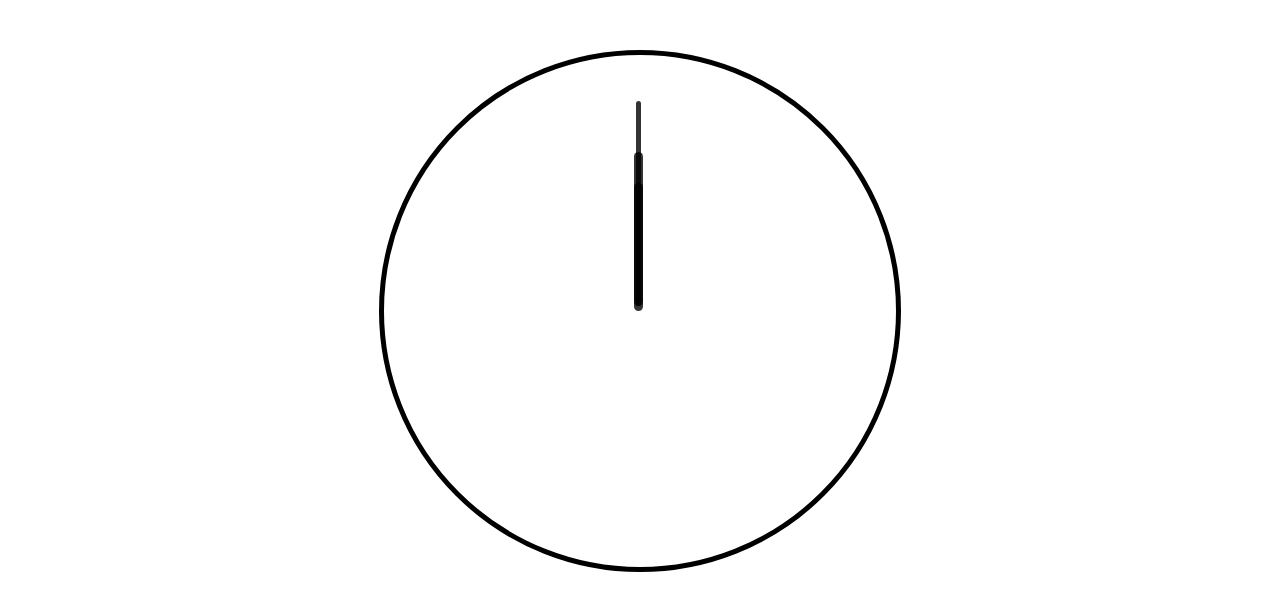
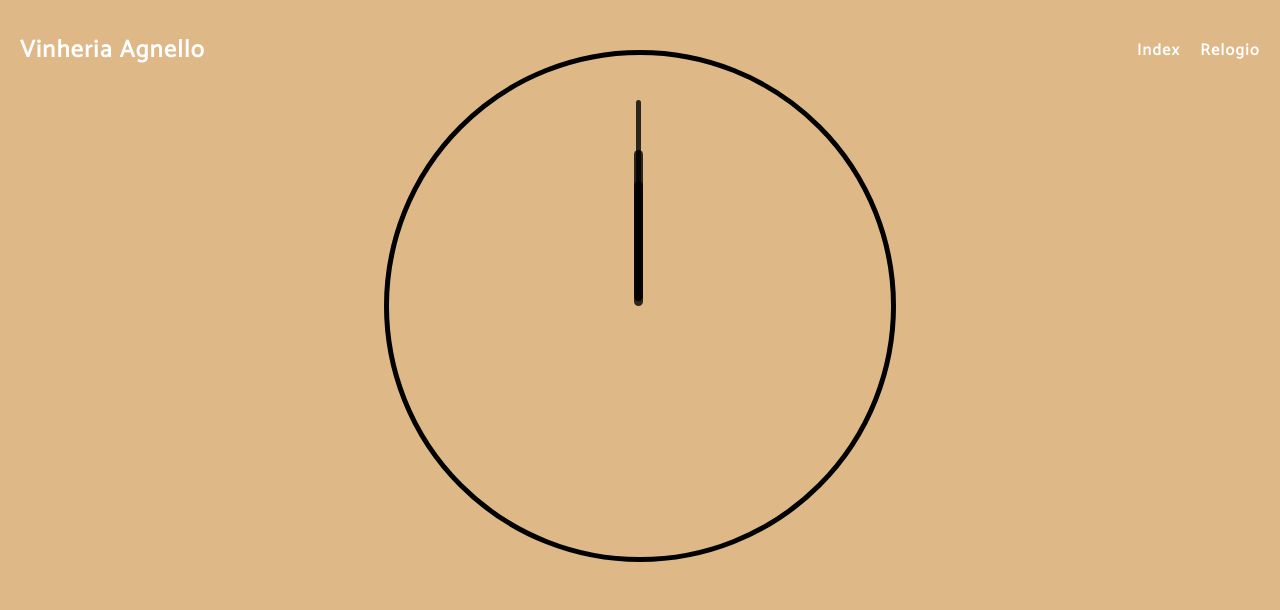
Before and after one commit to GabrielFerla/sprint2, a plain HTML site: page relogio.html in a window 1280 px wide. Drawn offline with Linux system fonts and the light colour scheme; files that its build step writes are made by us from their sources; files whose address does not match are found by name.

Commit message:
ajust css relogio

```diff
--- a/relogio.html
+++ b/relogio.html
@@ -1,13 +1,34 @@
 <!DOCTYPE html>
-<html lang="en">
+<html lang="pt-BR">
+
 <head>
     <meta charset="UTF-8">
-    <meta http-equiv="X-UA-Compatible" content="IE=edge">
     <meta name="viewport" content="width=device-width, initial-scale=1.0">
-    <link rel="stylesheet" href="./assets/estilo.css">
-    <title>Sprint 2</title>
+    <title>Vinheria</title>
+
+    <!-- chamada do Google Fonts -->
+    <link rel="preconnect" href="https://fonts.googleapis.com">
+    <link rel="preconnect" href="https://fonts.gstatic.com" crossorigin>
+    <link href="https://fonts.googleapis.com/css2?family=Catamaran:wght@300;400&display=swap" rel="stylesheet">
+    <link rel="stylesheet" href="https://cdnjs.cloudflare.com/ajax/libs/font-awesome/6.4.0/css/all.min.css">
+
+    <!-- linkar a Css -->
+    <link rel="stylesheet" href="./assets/css/base.css">
+    <link rel="stylesheet" href="./assets/css/headers.css">
+    <link rel="stylesheet" href="./assets/css/relogio.css">
+
 </head>
+
 <body>
+    <header class="header-page ">
+        <h2>Vinheria Agnello</h2>
+        <nav class="header-menu">
+            <ul>
+                <li><a href="/index.html">Index</a></li>
+                <li><a href="/relogio.html">Relogio</a></li>
+            </ul>
+        </nav>
+    </header>
     <div id="clock">
         <div id="hour"></div>
         <div id="minute"></div>
```
Also changed, not shown: assets/css/relogio.css (renamed from assets/css/estilo.css).
